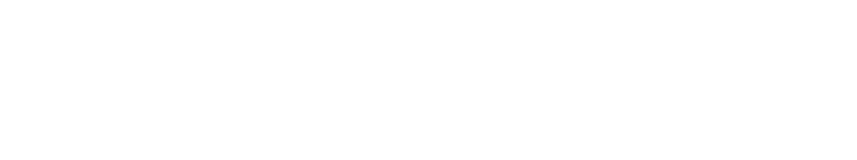
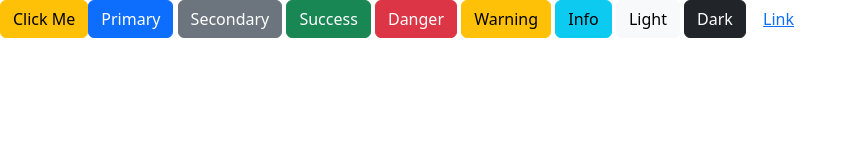
Before and after one commit to bhoomiverma1244/bhoomivermasem2400, a plain HTML site: page index.html in a window 1280 px wide. Shown: the whole page, without its empty margins (0-857 px from the left). Drawn offline with nearby package versions, Linux system fonts and the light colour scheme.

Commit message:
bootstrap

```diff
--- a/index.html
+++ b/index.html
@@ -1,11 +1,24 @@
-<!DOCTYPE html>
+
+<!doctype html>
 <html lang="en">
-<head>
-    <meta charset="UTF-8">
-    <meta name="viewport" content="width=device-width, initial-scale=1.0">
-    <title>Document</title>
-</head>
-<body>
+  <head>
+    <meta charset="utf-8">
+    <meta name="viewport" content="width=device-width, initial-scale=1">
+    <title>Bootstrap demo</title>
+    <link href="https://cdn.jsdelivr.net/npm/bootstrap@5.3.8/dist/css/bootstrap.min.css" rel="stylesheet" integrity="sha384-sRIl4kxILFvY47J16cr9ZwB07vP4J8+LH7qKQnuqkuIAvNWLzeN8tE5YBujZqJLB" crossorigin="anonymous">
+  </head>
+  <body>
+   <button class="btn btn-warning">Click Me</button><button type="button" class="btn btn-primary">Primary</button>
+<button type="button" class="btn btn-secondary">Secondary</button>
+<button type="button" class="btn btn-success">Success</button>
+<button type="button" class="btn btn-danger">Danger</button>
+<button type="button" class="btn btn-warning">Warning</button>
+<button type="button" class="btn btn-info">Info</button>
+<button type="button" class="btn btn-light">Light</button>
+<button type="button" class="btn btn-dark">Dark</button>
 
-</body>
+
+<button type="button" class="btn btn-link">Link</button>
+
+  </body>
 </html>
```
